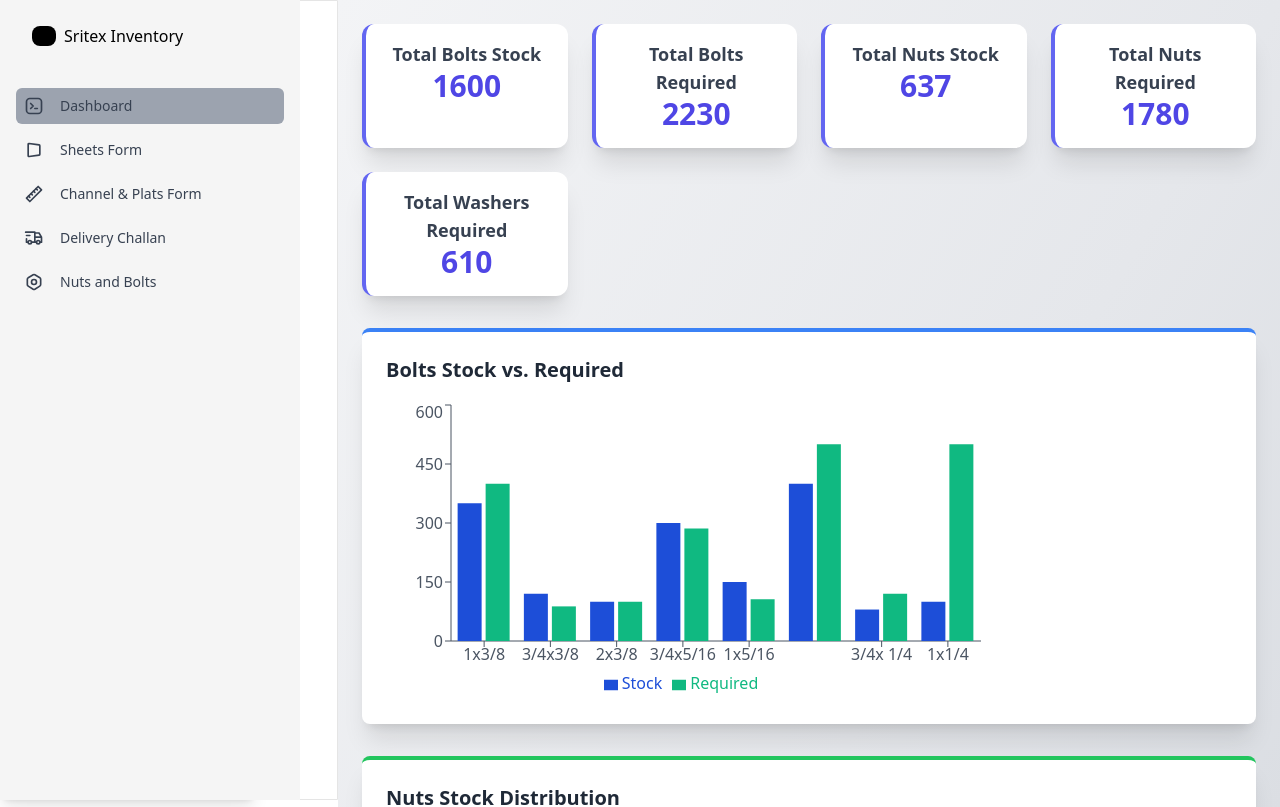
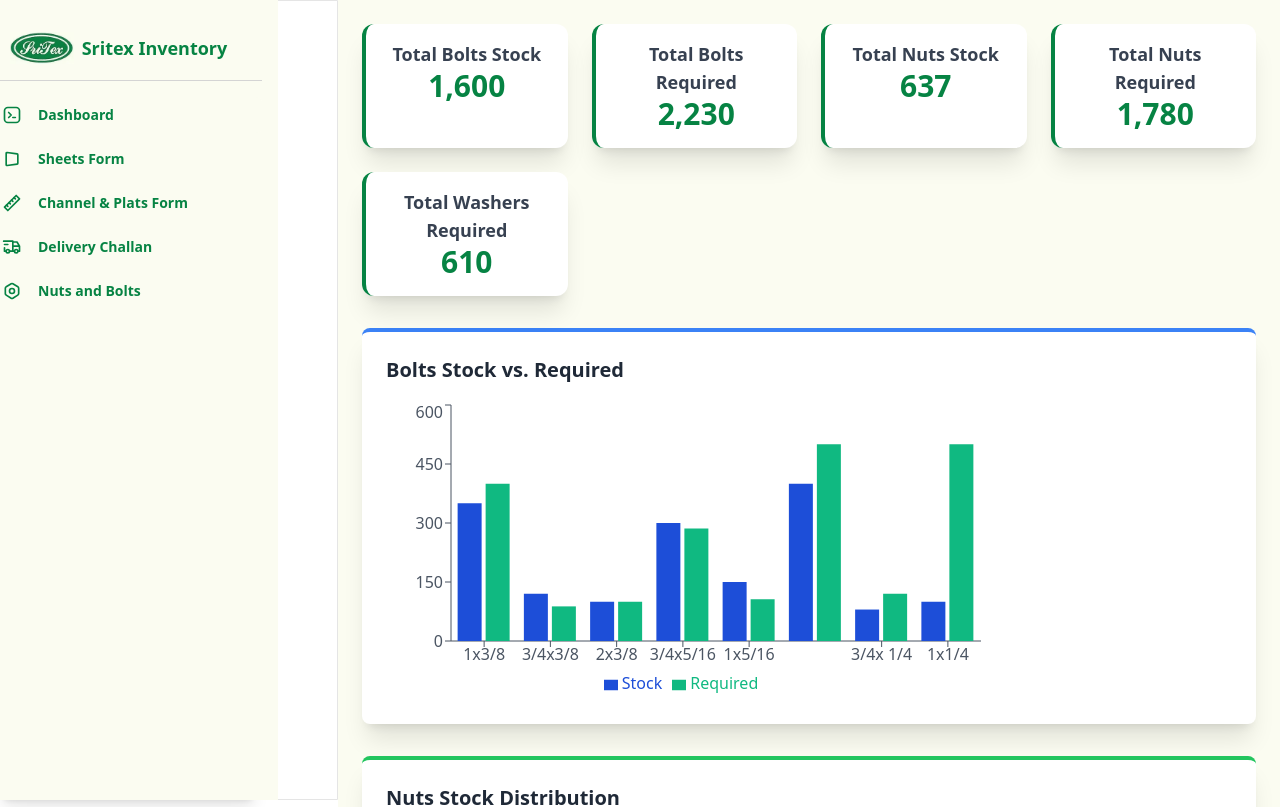
Before and after one commit to Pavithrank02/sritexinventory, a React (Create React App) app: page / in a window 1280 px wide. Shown: the top 807 px of the page. Built offline with nearby package versions, Linux system fonts and the light colour scheme.

Commit message:
dashboard

```diff
--- a/package.json
+++ b/package.json
@@ -15,6 +15,7 @@
     "motion": "^12.4.7",
     "postcss": "^8.4.49",
     "react": "^19.0.0",
+    "react-countup": "^6.5.3",
     "react-dom": "^19.0.0",
     "react-router-dom": "^7.2.0",
     "react-scripts": "5.0.1",
--- a/src/components/DashBoard.js
+++ b/src/components/DashBoard.js
@@ -11,6 +11,7 @@ import {
   Legend,
 } from "recharts";
 import { motion } from "framer-motion";
+import CountUp from "react-countup"; // Import the CountUp library
 import { SidebarDemo } from "./SideComponent";
 
 const data = {
@@ -50,13 +51,13 @@ const Dashboard = () => {
   return (
     <div className="flex flex-row">
       <SidebarDemo />
-      <div className="p-6 bg-gradient-to-br from-gray-100 via-gray-200 to-gray-300 min-h-screen">
+      <div className="p-6 bg-gradient-to-br bg-customBgColor-bg to-gray-300 min-h-screen">
         {/* Summary Cards */}
         <div className="grid grid-cols-4 gap-6 mb-8">
           {Object.entries(data.summary).map(([key, value], index) => (
             <motion.div
               key={index}
-              className="p-4 bg-white shadow-xl rounded-xl text-center border-l-4 border-indigo-500 transform hover:scale-105 transition duration-200"
+              className="p-4 bg-white shadow-xl rounded-xl text-center border-l-4 border-customBorderColor transform hover:scale-105 transition duration-200"
               initial={{ opacity: 0, y: 50 }}
               animate={{ opacity: 1, y: 0 }}
               transition={{ delay: 0.1 * index }}
@@ -64,7 +65,10 @@ const Dashboard = () => {
               <h2 className="text-lg font-semibold capitalize text-gray-700">
                 {key.replace(/_/g, " ")}
               </h2>
-              <p className="text-3xl text-indigo-600 font-bold">{value}</p>
+              {/* Use CountUp for animated numbers */}
+              <p className="text-3xl text-customTextColor font-bold">
+                <CountUp end={value} duration={2} />
+              </p>
             </motion.div>
           ))}
         </div>
--- a/src/components/SideComponent.js
+++ b/src/components/SideComponent.js
@@ -9,8 +9,8 @@ import {
   IconTruckDelivery,
 } from "@tabler/icons-react";
 import { NavLink, Outlet } from "react-router-dom";
-import { motion } from "framer-motion";
 import { cn } from "../lib/utils.ts";
+import img from "../assets/images/sritex.jpg";
 
 export function SidebarDemo() {
   const links = [
@@ -44,40 +44,58 @@ export function SidebarDemo() {
   const [open, setOpen] = useState(false);
 
   return (
-    <div className="flex h-screen">
+    <div className="flex h-screen w-auto">
       {/* Sidebar */}
       <div
         className={cn(
-          "fixed top-0 left-0 h-full bg-white dark:bg-neutral-900 shadow-lg transition-all duration-300",
-          open ? "w-64" : "w-16"
+          "flex justify-center items-center fixed h-full bg-customBgColor-bg dark:bg-customBgColor-bg shadow-lg transition-all duration-300",
+          open ? "w-64" : "w-24"
         )}
       >
         <Sidebar open={open} setOpen={setOpen}>
-          <SidebarBody className="flex flex-col h-full">
+          <SidebarBody className="flex flex-col bg-customBgColor-bg">
+            {/* Logo Section */}
             <div
               className={cn(
-                "flex items-center justify-between px-4 py-2",
-                open ? "space-x-2" : "justify-center"
+                "flex items-center justify-center px-4 py-4 border-b border-neutral-300 dark:border-neutral-700",
+                open ? "justify-between" : "justify-center"
               )}
             >
-              {open ? <Logo /> : <LogoIcon />}
+              {open ? (
+                <div className="flex items-center gap-2">
+                  <img src={img} alt="Sritex Logo" className="h-8 w-auto" />
+                  <span className="text-lg font-bold text-customTextColor dark:text-white">
+                    Sritex Inventory
+                  </span>
+                </div>
+              ) : (
+                <img
+                  src={img}
+                  alt="Sritex Logo"
+                  className="h-8 w-8 rounded-full"
+                />
+              )}
+            </div>
 
-            </div>
-            <div className="mt-8 flex flex-col gap-2 overflow-y-auto">
+            {/* Links Section */}
+            <div className="mt-4 flex flex-col gap-2 overflow-y-auto">
               {links.map((link, idx) => (
                 <NavLink
                   key={idx}
                   to={link.href}
                   className={({ isActive }) =>
                     cn(
-                      "flex items-center gap-4 p-2 text-gray-700 dark:text-gray-300 hover:bg-gray-300 dark:hover:bg-neutral-700 rounded-md",
-                      isActive && "bg-gray-400 dark:bg-neutral-600",
+                      "flex items-center gap-4 p-2 text-customTextColor dark:text-customTextColor-light hover:bg-customTextColor-light dark:hover:bg-customTextColor-white rounded-md",
+                      isActive &&
+                        "bg-customBgColor-bg dark:bg-customBgColor-bg",
                       open ? "justify-start" : "justify-center"
                     )
                   }
                 >
                   {link.icon}
-                  {open && <span className="text-sm">{link.label}</span>}
+                  {open && (
+                    <span className="text-sm font-extrabold">{link.label}</span>
+                  )}
                 </NavLink>
               ))}
             </div>
@@ -88,7 +106,7 @@ export function SidebarDemo() {
       {/* Main Content */}
       <div
         className={cn(
-          "ml-16 flex-1 transition-all duration-300",
+          "ml-24 flex-1 transition-all duration-300",
           open && "ml-64"
         )}
       >
@@ -99,18 +117,3 @@ export function SidebarDemo() {
     </div>
   );
 }
-
-export const Logo = () => (
-  <motion.div
-    initial={{ opacity: 0 }}
-    animate={{ opacity: 1 }}
-    className="flex items-center space-x-2"
-  >
-    <div className="h-5 w-6 bg-black dark:bg-white rounded-lg flex-shrink-0" />
-    <span className="font-medium text-black dark:text-white">Sritex Inventory</span>
-  </motion.div>
-);
-
-export const LogoIcon = () => (
-  <div className="h-5 w-6 bg-black dark:bg-white rounded-lg flex-shrink-0" />
-);
--- a/src/components/ui/sidebar.tsx
+++ b/src/components/ui/sidebar.tsx
@@ -85,7 +85,7 @@ export const MobileSidebar = ({
   return (<>
     <div
       className={cn(
-        "h-10 px-4 py-4 flex flex-row md:hidden  items-center justify-between bg-neutral-100 dark:bg-neutral-800 w-full"
+        "h-10 px-4 py-4 flex flex-row md:hidden  items-center justify-between bg-customBgColor-bg dark:bg-neutral-800 w-full"
       )}
       {...props}>
       <div className="flex justify-end z-20 w-full">
@@ -104,7 +104,7 @@ export const MobileSidebar = ({
               ease: "easeInOut",
             }}
             className={cn(
-              "fixed h-full w-full inset-0 bg-white dark:bg-neutral-900 p-10 z-[100] flex flex-col justify-between",
+              "fixed h-full w-full inset-0 bg-customBgColor-bg dark:bg-customBgColor p-10 z-[100] flex flex-col justify-between",
               className
             )}>
             <div
--- a/tailwind.config.js
+++ b/tailwind.config.js
@@ -3,7 +3,30 @@ module.exports = {
       './src/**/*.{js,jsx,ts,tsx}', // Include all file extensions where Tailwind is used
     ],
     theme: {
-      extend: {},
+      extend: {
+        colors: {
+          customBgColor: {
+            bg: '#FBFCF1',
+            DEFAULT: '#068343',
+            dark: 'black'
+
+          },
+          customTextColor: {
+            DEFAULT: '#068343',
+            light: '#23C55F',
+            dark: 'black',
+            white: "white"
+
+          },
+          customBorderColor: {
+            DEFAULT: '#068343',
+            light: '',
+
+
+
+          },
+        },
+      },
     },
     plugins: [],
   };
```
Also changed, not shown: src/assets/images/sritex.jpg (added), 1 other file (tests, documents, lock files or other folders).
